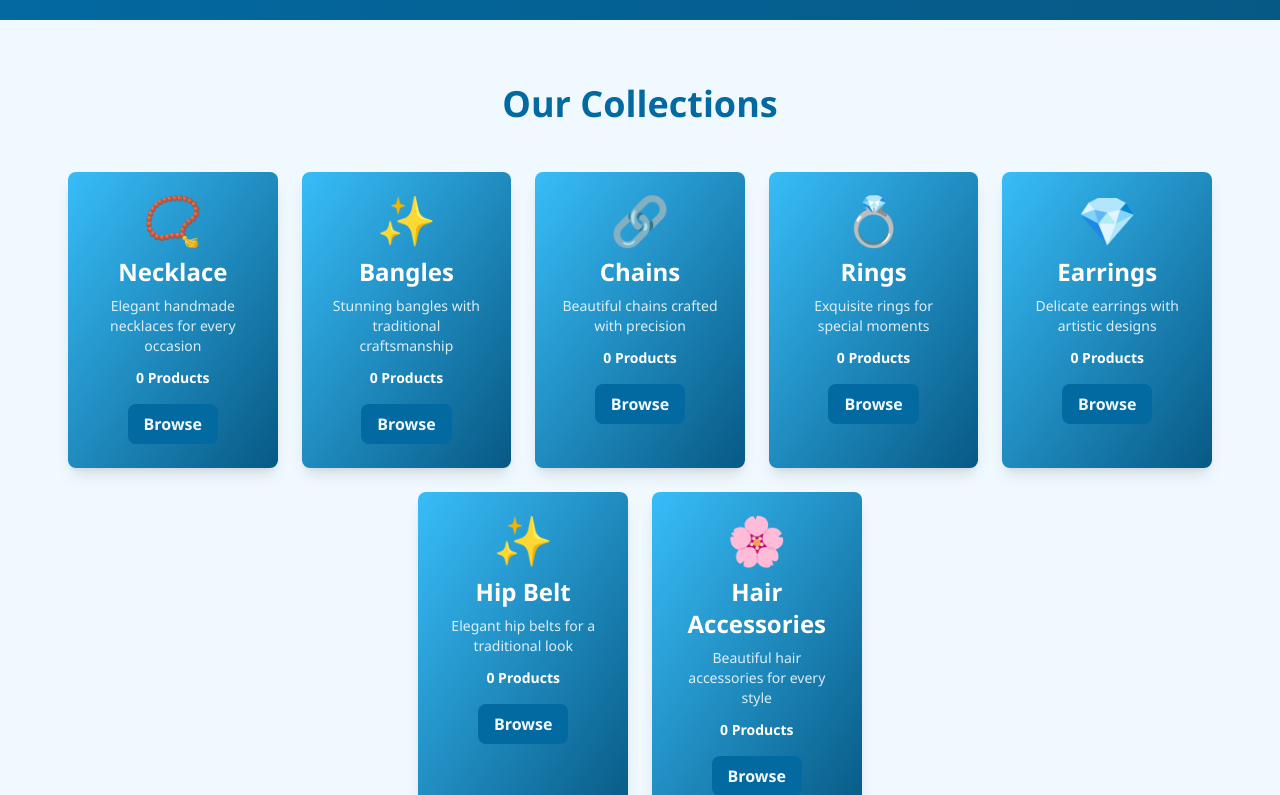
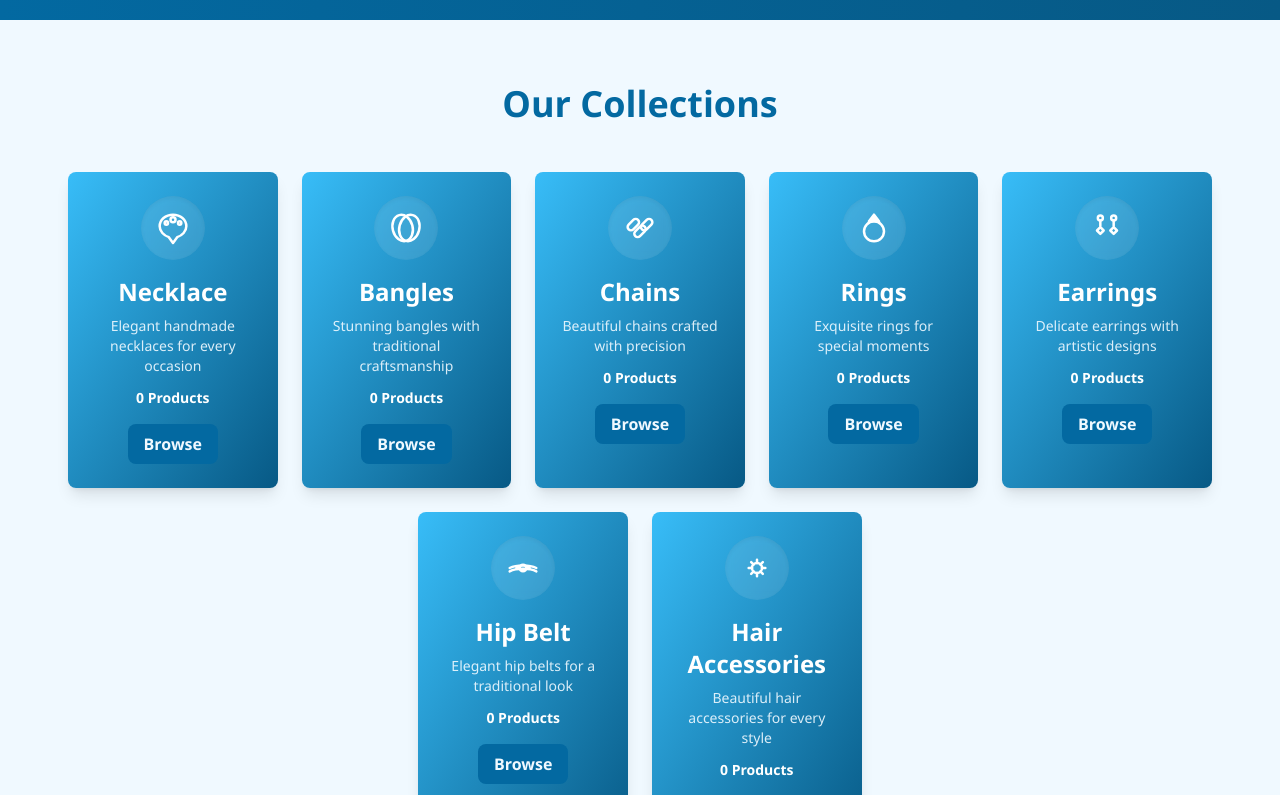
Before and after one commit to HarshithSaiChand/srisamskruthi, a React (Vite) app in the folder frontend/: page / in a window 1280 px wide. Shown: the part 556-1351 px from the top of the page. Built offline with nearby package versions, Linux system fonts and the light colour scheme; no server answers.

Commit message:
Replace emojis with custom SVG icons for all jewellery categories

```diff
--- a/frontend/src/components/CategoryBanner.jsx
+++ b/frontend/src/components/CategoryBanner.jsx
@@ -1,40 +1,48 @@
-import React from 'react';
+import {
+  NecklaceIcon,
+  BanglesIcon,
+  ChainsIcon,
+  RingsIcon,
+  EarringsIcon,
+  HipBeltIcon,
+  HairAccessoriesIcon
+} from './JewelleryIcons';
 
 const CategoryBanner = ({ category }) => {
   const bannerData = {
     Necklace: {
       bgColor: 'from-sky-700 to-sky-900',
-      icon: '📿',
+      icon: <NecklaceIcon />,
       description: 'Elegant handmade necklaces for every occasion'
     },
     Bangles: {
       bgColor: 'from-blue-600 to-blue-800',
-      icon: '✨',
+      icon: <BanglesIcon />,
       description: 'Stunning bangles with traditional craftsmanship'
     },
     Chains: {
       bgColor: 'from-cyan-600 to-cyan-800',
-      icon: '🔗',
+      icon: <ChainsIcon />,
       description: 'Beautiful chains crafted with precision'
     },
     Rings: {
       bgColor: 'from-indigo-600 to-indigo-800',
-      icon: '💍',
+      icon: <RingsIcon />,
       description: 'Exquisite rings for special moments'
     },
     Earrings: {
       bgColor: 'from-teal-600 to-teal-800',
-      icon: '💎',
+      icon: <EarringsIcon />,
       description: 'Delicate earrings with artistic designs'
     },
     'Hip Belt': {
       bgColor: 'from-blue-700 to-indigo-900',
-      icon: '✨',
+      icon: <HipBeltIcon />,
       description: 'Elegant hip belts for a traditional look'
     },
     'Hair Accessories': {
       bgColor: 'from-purple-600 to-pink-800',
-      icon: '🌸',
+      icon: <HairAccessoriesIcon />,
       description: 'Beautiful hair accessories for every style'
     }
   };
@@ -44,7 +52,9 @@ const CategoryBanner = ({ category }) => {
   return (
     <div className={`bg-gradient-to-r ${data.bgColor} text-white py-8 px-6 rounded-lg mb-8 shadow-lg`}>
       <div className="flex items-center gap-4">
-        <span className="text-5xl">{data.icon}</span>
+        <div className="w-14 h-14 bg-white/10 p-2 rounded-lg backdrop-blur-sm">
+          {data.icon}
+        </div>
         <div>
           <h2 className="text-3xl font-bold">{category}</h2>
           <p className="text-ivory opacity-90">{data.description}</p>
--- a/frontend/src/components/CategoryCard.jsx
+++ b/frontend/src/components/CategoryCard.jsx
@@ -6,7 +6,7 @@ const CategoryCard = ({ category, icon, description, productCount }) => {
     <Link to={`/products?category=${category}`}>
       <div className="bg-gradient-to-br from-gold to-deepGold rounded-lg shadow-lg p-6 text-center cursor-pointer hover:shadow-2xl transition duration-300 transform hover:scale-105 h-full">
         {/* Icon */}
-        <div className="text-5xl mb-3">
+        <div className="w-16 h-16 mx-auto mb-4 text-white p-3 bg-white/10 rounded-full backdrop-blur-sm shadow-inner">
           {icon}
         </div>
 
--- /dev/null
+++ b/frontend/src/components/JewelleryIcons.jsx
@@ -0,0 +1,59 @@
+import React from 'react';
+
+export const NecklaceIcon = () => (
+  <svg viewBox="0 0 24 24" fill="none" stroke="currentColor" strokeWidth="1.5" strokeLinecap="round" strokeLinejoin="round" className="w-full h-full">
+    <path d="M12 4c-4.5 0-8 3-8 7 0 3 2.5 5.5 5.5 6.5L12 21l2.5-3.5c3-1 5.5-3.5 5.5-6.5 0-4-3.5-7-8-7z" />
+    <circle cx="12" cy="7" r="1.5" />
+    <circle cx="8" cy="9" r="1" />
+    <circle cx="16" cy="9" r="1" />
+  </svg>
+);
+
+export const BanglesIcon = () => (
+  <svg viewBox="0 0 24 24" fill="none" stroke="currentColor" strokeWidth="1.5" strokeLinecap="round" strokeLinejoin="round" className="w-full h-full">
+    <ellipse cx="10" cy="12" rx="6" ry="8" transform="rotate(-15 10 12)" />
+    <ellipse cx="14" cy="12" rx="6" ry="8" transform="rotate(15 14 12)" />
+  </svg>
+);
+
+export const ChainsIcon = () => (
+  <svg viewBox="0 0 24 24" fill="none" stroke="currentColor" strokeWidth="1.5" strokeLinecap="round" strokeLinejoin="round" className="w-full h-full">
+    <rect x="4" y="8" width="8" height="4" rx="2" transform="rotate(-45 8 10)" />
+    <rect x="12" y="8" width="8" height="4" rx="2" transform="rotate(-45 16 10)" />
+    <rect x="8" y="12" width="8" height="4" rx="2" transform="rotate(-45 12 14)" />
+  </svg>
+);
+
+export const RingsIcon = () => (
+  <svg viewBox="0 0 24 24" fill="none" stroke="currentColor" strokeWidth="1.5" strokeLinecap="round" strokeLinejoin="round" className="w-full h-full">
+    <circle cx="12" cy="14" r="6" />
+    <path d="M12 4l3 4h-6l3-4z" />
+    <path d="M10 8l2-2 2 2" />
+  </svg>
+);
+
+export const EarringsIcon = () => (
+  <svg viewBox="0 0 24 24" fill="none" stroke="currentColor" strokeWidth="1.5" strokeLinecap="round" strokeLinejoin="round" className="w-full h-full">
+    <circle cx="8" cy="6" r="1.5" />
+    <path d="M8 7.5v4l2 2-2 2-2-2 2-2" />
+    <circle cx="16" cy="6" r="1.5" />
+    <path d="M16 7.5v4l2 2-2 2-2-2 2-2" />
+  </svg>
+);
+
+export const HipBeltIcon = () => (
+  <svg viewBox="0 0 24 24" fill="none" stroke="currentColor" strokeWidth="1.5" strokeLinecap="round" strokeLinejoin="round" className="w-full h-full">
+    <path d="M4 12c4-2 12-2 16 0" />
+    <path d="M4 14c4-2 12-2 16 0" />
+    <circle cx="12" cy="12" r="2" />
+    <path d="M10 12h-2M14 12h2" />
+  </svg>
+);
+
+export const HairAccessoriesIcon = () => (
+  <svg viewBox="0 0 24 24" fill="none" stroke="currentColor" strokeWidth="1.5" strokeLinecap="round" strokeLinejoin="round" className="w-full h-full">
+    <path d="M12 12m-3 0a3 3 0 1 0 6 0a3 3 0 1 0 -6 0" />
+    <path d="M12 7v2M12 15v2M7 12h2M15 12h2" />
+    <path d="M8.5 8.5l1.5 1.5M14 14l1.5 1.5M8.5 15.5l1.5-1.5M14 10l1.5-1.5" />
+  </svg>
+);
--- a/frontend/src/pages/Home.jsx
+++ b/frontend/src/pages/Home.jsx
@@ -5,6 +5,16 @@ import LoadingSpinner from '../components/LoadingSpinner';
 import ErrorMessage from '../components/ErrorMessage';
 import { productAPI } from '../utils/api';
 import { useNavigate } from 'react-router-dom';
+
+import {
+  NecklaceIcon,
+  BanglesIcon,
+  ChainsIcon,
+  RingsIcon,
+  EarringsIcon,
+  HipBeltIcon,
+  HairAccessoriesIcon
+} from '../components/JewelleryIcons';
 
 const Home = () => {
   const [featuredProducts, setFeaturedProducts] = useState([]);
@@ -15,43 +25,43 @@ const Home = () => {
   const [categories, setCategories] = useState([
     {
       name: 'Necklace',
-      icon: '📿',
+      icon: <NecklaceIcon />,
       description: 'Elegant handmade necklaces for every occasion',
       productCount: 0
     },
     {
       name: 'Bangles',
-      icon: '✨',
+      icon: <BanglesIcon />,
       description: 'Stunning bangles with traditional craftsmanship',
       productCount: 0
     },
     {
       name: 'Chains',
-      icon: '🔗',
+      icon: <ChainsIcon />,
       description: 'Beautiful chains crafted with precision',
       productCount: 0
     },
     {
       name: 'Rings',
-      icon: '💍',
+      icon: <RingsIcon />,
       description: 'Exquisite rings for special moments',
       productCount: 0
     },
     {
       name: 'Earrings',
-      icon: '💎',
+      icon: <EarringsIcon />,
       description: 'Delicate earrings with artistic designs',
       productCount: 0
     },
     {
       name: 'Hip Belt',
-      icon: '✨',
+      icon: <HipBeltIcon />,
       description: 'Elegant hip belts for a traditional look',
       productCount: 0
     },
     {
       name: 'Hair Accessories',
-      icon: '🌸',
+      icon: <HairAccessoriesIcon />,
       description: 'Beautiful hair accessories for every style',
       productCount: 0
     }
```
